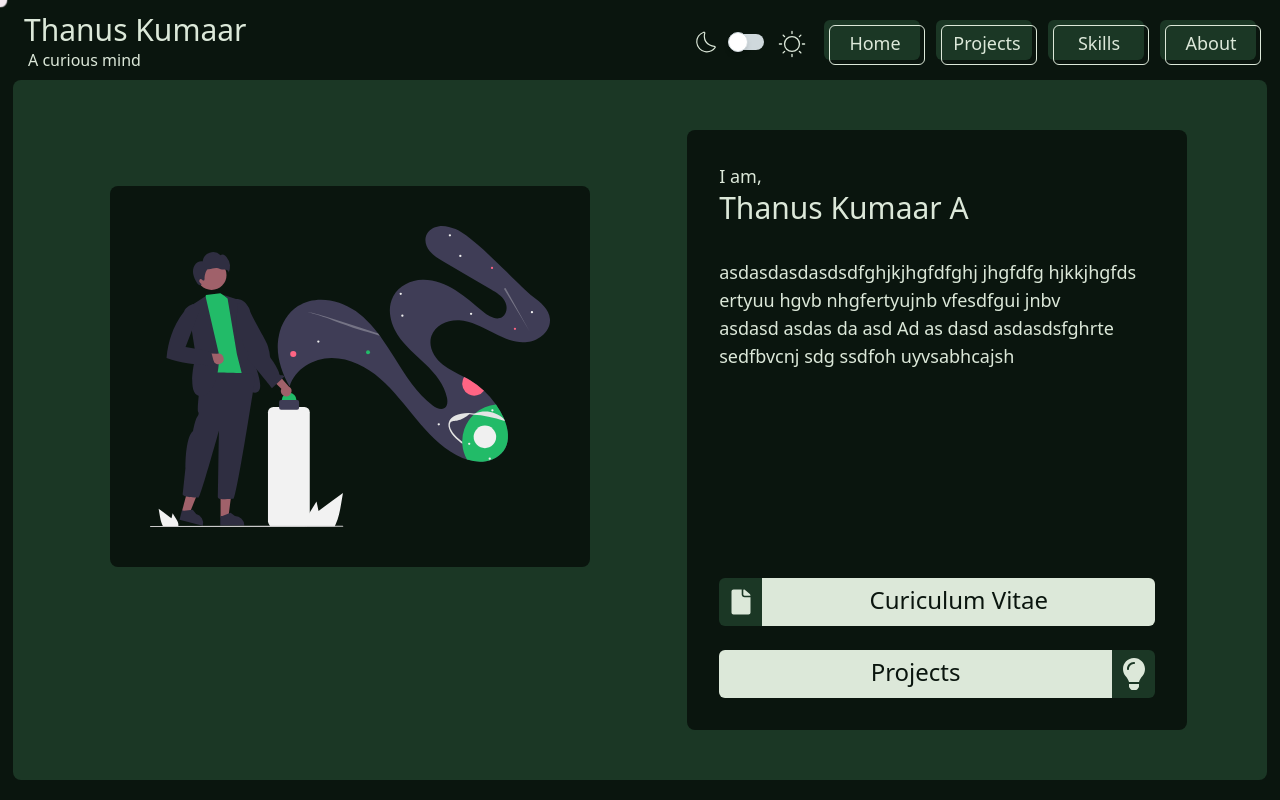
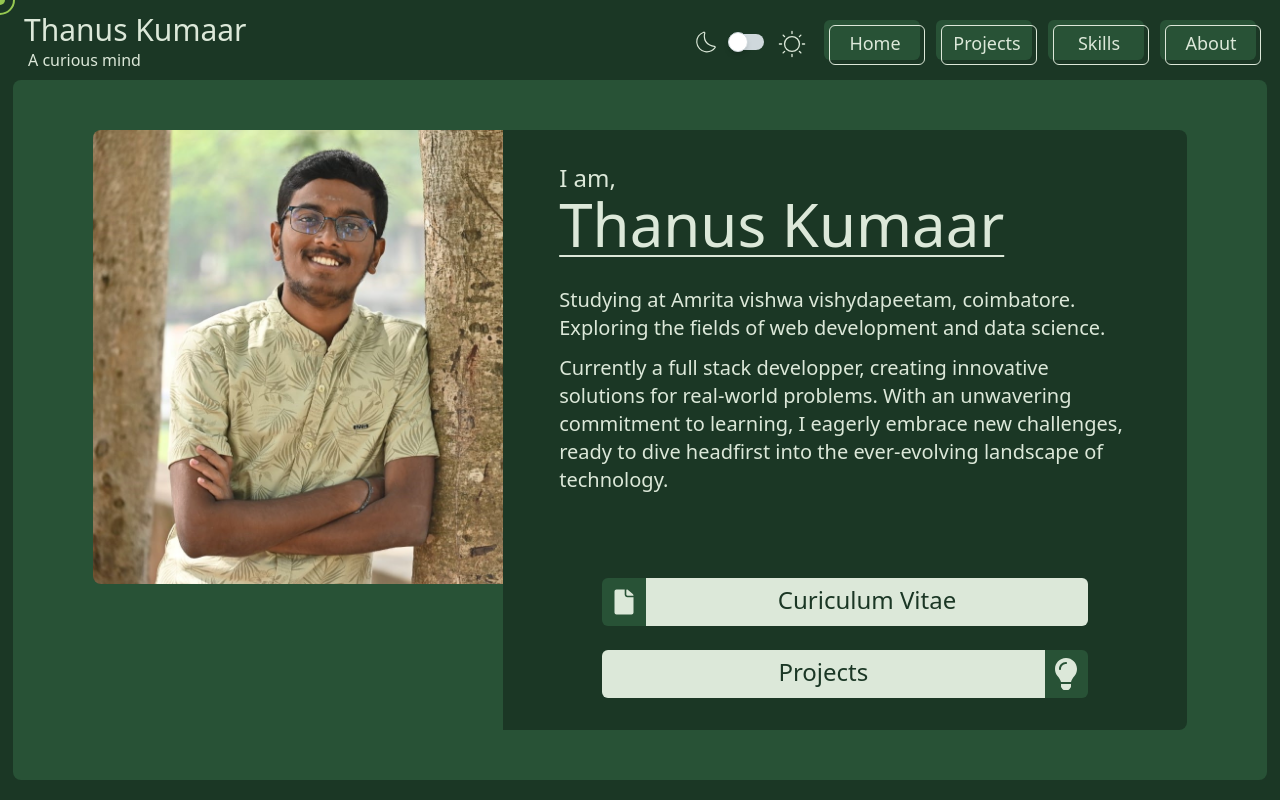
Before and after one commit to Thanus-Kumaar/Portfolio, a Next.js app: page / in a window 1280 px wide. Built offline with nearby package versions, Linux system fonts and the light colour scheme.

Commit message:
Home page redesign and cursor design update

```diff
--- a/src/app/components/button.js
+++ b/src/app/components/button.js
@@ -2,7 +2,7 @@ export default function Button({ buttonBody, onClick }) {
   return (
     <div className="font-sans cursor-buttons">
       <button
-        className="relative group min-w-24 h-10 rounded-md bg-secondary-dark dark:bg-secondary-light text-lg text-secondary-light dark:text-primary-dark text-center p-[5px] before:absolute before:content-[''] before:inset-0 before:border-[1px] before:border-secondary-light dark:before:border-primary-dark before:translate-x-[5px] before:translate-y-[5px] before:rounded-md before:transition before:duration-200 hover:before:translate-x-0 hover:before:translate-y-0 active:before:translate-x-[-1px] active:before:translate-y-[-1px]"
+        className="relative cursor-none group min-w-24 h-10 rounded-md bg-secondary-dark dark:bg-secondary-light text-lg text-secondary-light dark:text-primary-dark text-center p-[5px] before:absolute before:content-[''] before:inset-0 before:border-[1px] before:border-secondary-light dark:before:border-primary-dark before:translate-x-[5px] before:translate-y-[5px] before:rounded-md before:transition before:duration-200 hover:before:translate-x-0 hover:before:translate-y-0 active:before:translate-x-[-1px] active:before:translate-y-[-1px]"
         onClick={onClick}
       >
         <div className="transition duration-200 translate-x-[3px] translate-y-[3px] group-hover:translate-x-0 group-hover:translate-y-0 group-active:translate-x-[-1px] group-active:translate-y-[-1px]">{buttonBody}</div>
--- a/src/app/components/cursor.js
+++ b/src/app/components/cursor.js
@@ -5,18 +5,22 @@ export default function Cursor(){
 
   useEffect(() => {
     const Ccursor = document.getElementById('custom-cursor');
+    const CcursorO = document.getElementById('custom-cursor-overlay');
     const buttons = document.querySelectorAll('.cursor-buttons');
 
     const onMouseEnter = ()=>{
-      gsap.to(Ccursor,{scale:2, duration:0.1})
+      gsap.to(Ccursor,{scale:3, duration:0.1})
+      gsap.to(CcursorO,{scale:0, duration:0.1})
     }
 
     const onMouseLeave = ()=>{
       gsap.to(Ccursor,{scale:1, duration:0.1})
+      gsap.to(CcursorO,{scale:1, duration:0.1})
     }
     // Event listener for mouse movement
     const handleMouseMove = (e) => {
       gsap.to(Ccursor,{x: e.clientX, y:e.clientY, duration:0.2})
+      gsap.to(CcursorO,{x: e.clientX, y:e.clientY, duration:0.4})
     };
     // Event listener for mouse click
     const handleMouseDown = () => {
@@ -33,16 +37,18 @@ export default function Cursor(){
     })
 
     window.addEventListener("mousemove", handleMouseMove);
-    window.addEventListener("mousedown", handleMouseDown);
     // Cleanup event listeners on component unmount
     return () => {
       window.removeEventListener("mousemove", handleMouseMove);
-      window.removeEventListener("mousedown", handleMouseDown);
     };
   }, []);
 
   return(
-    <div id="custom-cursor" className="custom-cursor"
-    ></div>
+    <div>
+      <div id="custom-cursor" className="h-[10px] w-[10px] bg-[#b1ff76]  dark:bg-[#ccffc0] custom-cursor"
+      ></div>
+      <div id="custom-cursor-overlay" className="h-[30px] w-[30px] border-2 border-[#b1ff76] dark:border-[#ccffc0] custom-cursor"
+      ></div>
+    </div>
   )
 }
--- a/src/app/components/footer.js
+++ b/src/app/components/footer.js
@@ -17,14 +17,14 @@ export default function footer() {
           <a
             href="https://github.com/Thanus-Kumaar"
             target="_blank"
-            className="h-12 w-12 bg-secondary-dark dark:bg-secondary-light group transition duration-200 rounded-md hover:scale-[1.1] cursor-buttons"
+            className="h-12 w-12 cursor-none bg-secondary-dark dark:bg-secondary-light group transition duration-200 rounded-md hover:scale-[1.1] cursor-buttons"
           >
               <FaGithub className="h-8 w-8 mx-auto mt-2 transition duration-100 group-hover:scale-[1.05]" />
           </a>
-          <a href="https://www.linkedin.com/in/thanus-kumaar/" target="_blank" className="h-12 w-12 bg-secondary-dark dark:bg-secondary-light group transition duration-200 rounded-md hover:scale-[1.1] cursor-buttons">
+          <a href="https://www.linkedin.com/in/thanus-kumaar/" target="_blank" className="h-12 w-12 cursor-none bg-secondary-dark dark:bg-secondary-light group transition duration-200 rounded-md hover:scale-[1.1] cursor-buttons">
             <FaLinkedinIn className="h-8 w-8 mx-auto mt-2 transition duration-100 group-hover:scale-[1.05]" />
           </a>
-          <a href="https://www.instagram.com/thanus_kumaar/" target="_blank" className="h-12 w-12 bg-secondary-dark dark:bg-secondary-light group transition duration-200 rounded-md hover:scale-[1.1] cursor-buttons">
+          <a href="https://www.instagram.com/thanus_kumaar/" target="_blank" className="h-12 w-12 cursor-none bg-secondary-dark dark:bg-secondary-light group transition duration-200 rounded-md hover:scale-[1.1] cursor-buttons">
             <RiInstagramFill className="h-8 w-8 mx-auto mt-2 transition duration-100 group-hover:scale-[1.05]" />
           </a>
         </div>
--- a/src/app/globals.css
+++ b/src/app/globals.css
@@ -12,10 +12,7 @@ body{
   position: fixed;
   top: 0;
   left: 0;
-  width: 15px;
-  height: 15px;
   border-radius: 50%;
-  background-color: #FFF;
   pointer-events: none;
   z-index: 999;
   mix-blend-mode: difference;
--- a/src/app/page.js
+++ b/src/app/page.js
@@ -33,34 +33,31 @@ export default function Home() {
       </div> */}
       <Navbar />
       <div className="flex-1 w-[98%] rounded-lg mb-5 bg-secondary-dark dark:bg-secondary-light mx-auto align-middle overflow-scroll noScrollBar">
-        <div className="flex flex-row justify-evenly px-[80px] py-[50px] h-full gap-20">
-          <div className="h-full flex-1">
-            <div className="p-10 rounded-lg bg-primary-dark mx-auto mt-14 dark:bg-primary-light w-fit">
-              <Image height={400} width={400} src='/home.svg' />
-            </div>
+        <div className="flex flex-row justify-center px-[80px] py-[50px] h-full">
+          <div className="h-full w-fit">
+            <Image src={'/Profile2.jpeg'} className="rounded-l-lg float-end" height={480} width={480} />
           </div>
-          <div className="h-full w-[500px] bg-primary-dark dark:bg-primary-light rounded-lg">
-            <div className="flex flex-col p-8 h-full justify-between">
-              <div className="flex flex-col gap-8 text-lg">
+          <div className="h-full w-[800px] bg-primary-dark dark:bg-primary-light rounded-r-lg">
+            <div className="flex flex-col px-14 py-8 h-full justify-between">
+              <div className="flex flex-col gap-8 text-2xl">
                 <div>
                   I am,
                   <br />
-                  <span className="text-3xl">Thanus Kumaar A</span>
+                  <span className="text-6xl underline underline-offset-8 decoration-2">Thanus Kumaar</span>
                 </div>
-                <div>
-                  asdasdasdasdsdfghjkjhgfdfghj jhgfdfg hjkkjhgfds ertyuu hgvb
-                  nhgfertyujnb vfesdfgui jnbv<br></br>asdasd asdas da asd Ad as
-                  dasd asdasdsfghrte sedfbvcnj sdg ssdfoh uyvsabhcajsh
+                <div className="text-xl">
+                  Studying at Amrita vishwa vishydapeetam, coimbatore. Exploring the fields of web development and data science.
+                  <span className="block mt-3">Currently a full stack developper, creating innovative solutions for real-world problems. With an unwavering commitment to learning, I eagerly embrace new challenges, ready to dive headfirst into the ever-evolving landscape of technology.</span>
                 </div>
               </div>
-              <div className="flex flex-col gap-6">
+              <div className="flex flex-col gap-6 w-[85%] mx-auto">
                 <div className="flex flex-row hover:scale-[1.03] transition duration-100">
                   <div className="h-12 w-12 rounded-l-md bg-secondary-dark dark:bg-secondary-light">
                     <IoIosDocument className="h-8 w-8 mx-auto mt-2" />
                   </div>
                   <div
                     className={
-                      "relative h-12 w-full bg-secondary-light rounded-r-md transition duration-100 text-primary-dark hover:text-white text-2xl text-center pt-[6px] before:content-[''] before:absolute before:border-8 before:border-[#2a2a2c] before:inset-0 before:bg-[#2a2a2c] before:z-[-1] before:scale-x-0 before:transition before:duration-300 before:origin-left before:mix-blend-color-burn hover:before:z-0 hover:before:scale-x-100"
+                      "relative h-12 w-full bg-secondary-light rounded-r-md transition duration-100 text-primary-dark hover:text-white text-2xl text-center pt-[6px] before:content-[''] before:absolute before:border-8 before:border-[#0f1c10] before:inset-0 before:bg-[#0f1c10] before:z-[-1] before:scale-x-0 before:transition before:duration-300 before:origin-left before:mix-blend-color-burn hover:before:z-0 hover:before:scale-x-100 cursor-buttons"
                     }
                   >
                     Curiculum Vitae
@@ -69,7 +66,7 @@ export default function Home() {
                 <div className="flex flex-row hover:scale-[1.03] transition duration-100">
                   <div
                     className={
-                      "relative h-12 w-full bg-secondary-light rounded-l-md transition duration-100 text-primary-dark hover:text-white text-2xl text-center pt-[6px] before:content-[''] before:absolute before:border-8 before:border-[#2a2a2c] before:inset-0 before:bg-[#2a2a2c] before:z-[-1] before:scale-x-0 before:transition before:duration-300 before:origin-right before:mix-blend-color-burn hover:before:z-0 hover:before:scale-x-100"
+                      "relative h-12 w-full bg-secondary-light rounded-l-md transition duration-100 text-primary-dark hover:text-white text-2xl text-center pt-[6px] before:content-[''] before:absolute before:border-8 before:border-[#0f1c10] before:inset-0 before:bg-[#0f1c10] before:z-[-1] before:scale-x-0 before:transition before:duration-300 before:origin-right before:mix-blend-color-burn hover:before:z-0 hover:before:scale-x-100 cursor-buttons"
                     }
                   >
                     Projects
--- a/src/app/projects/page.js
+++ b/src/app/projects/page.js
@@ -4,7 +4,7 @@ import Image from "next/image";
 
 import Navbar from "../components/navbar";
 import Footer from "../components/footer";
-import Cursor from '../components/cursor';
+import Cursor from "../components/cursor";
 import "../../../public/noScrollBar.css";
 import { FaSquareArrowUpRight } from "react-icons/fa6";
 
@@ -52,7 +52,9 @@ export default function Projects() {
       <Navbar />
       <Cursor />
       <div className="flex-1 w-[98%] rounded-lg mb-5 bg-secondary-dark dark:bg-secondary-light mx-auto align-middle overflow-scroll noScrollBar">
-        <div className="text-[30px] ml-10 mt-4 mx-auto text-center">PROJECTS</div>
+        <div className="text-[30px] ml-10 mt-4 mx-auto text-center">
+          PROJECTS
+        </div>
         <div className="mx-8 my-5 flex flex-wrap flex-row justify-between gap-y-10 gap-5">
           {projects.map((project, index) => (
             <div
@@ -67,7 +69,9 @@ export default function Projects() {
                 width={680}
               />
               <div className="flex flex-row justify-between mt-2">
-                <div className="text-2xl mt-3 font-semibold">{project.Title}</div>
+                <div className="text-2xl mt-3 font-semibold">
+                  {project.Title}
+                </div>
                 <div className="flex flex-row mt-3 gap-3">
                   {project.Tags.map((tag, index) => (
                     <div
@@ -81,8 +85,8 @@ export default function Projects() {
               </div>
               <div className="flex flex-row">
                 <div className="flex-1 mt-3">{project.Desc}</div>
-                <a href={project.url} target="_blank">
-                  <FaSquareArrowUpRight className="h-10 w-10 mx-2 mt-2 transition duration-100 hover:cursor-pointer hover:scale-[1.2]" />
+                <a href={project.url} target="_blank" className="cursor-none cursor-buttons">
+                  <FaSquareArrowUpRight className="h-10 w-10 mx-2 mt-2 transition duration-100 hover: hover:scale-[1.2]" />
                 </a>
               </div>
             </div>
--- a/src/app/skills/page.js
+++ b/src/app/skills/page.js
@@ -3,7 +3,7 @@ import Image from "next/image";
 import Navbar from "../components/navbar";
 import "../../../public/noScrollbar.css";
 import Footer from "../components/footer";
-import Cursor from '../components/cursor';
+import Cursor from "../components/cursor";
 
 import { Carousel } from "@material-tailwind/react";
 import { IconButton } from "@material-tailwind/react";
@@ -246,7 +246,7 @@ export default function Skills() {
               {new Array(length).fill("").map((_, i) => (
                 <span
                   key={i}
-                  className={`block h-1 cursor-pointer rounded-2xl transition-all content-[''] ${
+                  className={`block h-1  rounded-2xl transition-all content-[''] ${
                     activeIndex === i
                       ? "w-8 dark:bg-primary-dark bg-white"
                       : "w-4 bg-white/50 dark:bg-primary-dark/50"
--- a/tailwind.config.js
+++ b/tailwind.config.js
@@ -10,8 +10,8 @@ module.exports = withMT({
   theme: {
     extend: {
       colors: {
-        "primary-dark": "#0A150E",
-        "secondary-dark": "#1B3725",
+        "primary-dark": "#1B3725",
+        "secondary-dark": "#285236",
         "primary-light": "#B7D1B3",
         "secondary-light": "#DCE8D9",
       },
```
Also changed, not shown: public/Profile2.jpeg (added).
